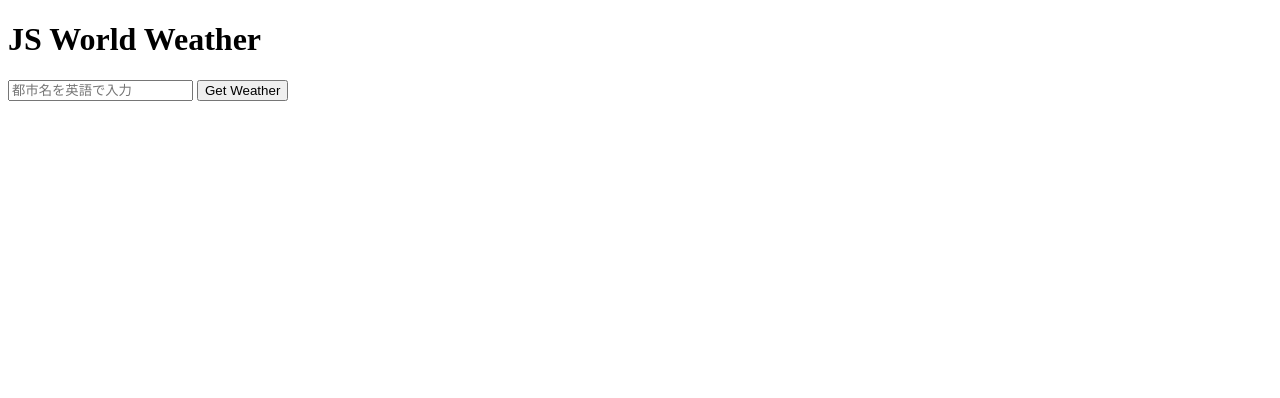
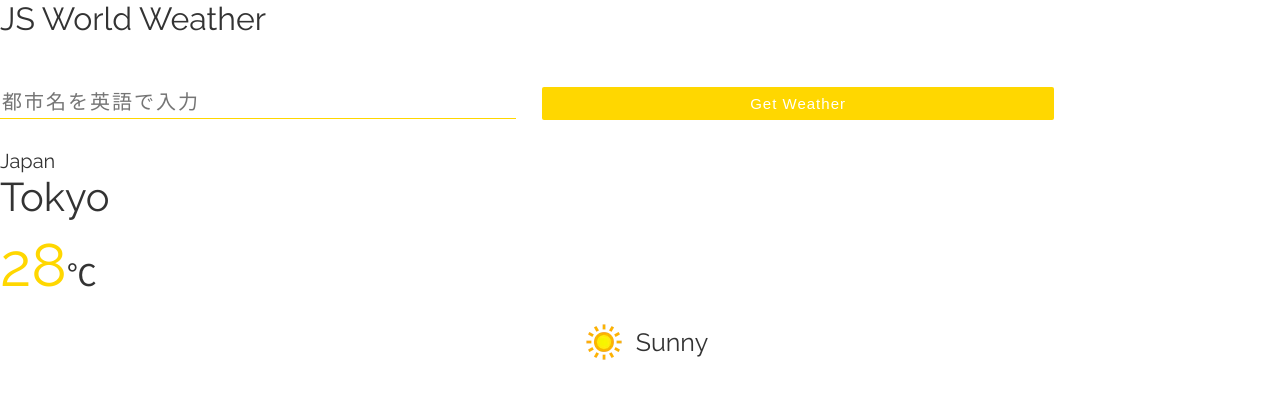
Before and after one commit to jasmine-tokudome/js-weather-app, a plain HTML site: page index.html in a window 1280 px wide. Drawn offline with Linux system fonts and the light colour scheme.

Commit message:
index.htmlを用意

```diff
--- a/index.html
+++ b/index.html
@@ -3,22 +3,29 @@
 <head>
     <meta charset="utf-8"/>
     <meta name="viewport" content="width=device-width, initial-scale=1"/>
+    <link rel="stylessheet" href="./styles/css"/>
     <link rel="icon" href="./favicon.ico"/>
     <link rel="stylesheet" href="./style.css"/>
     <title>JSウェザーアプリ</title>
 </head>
 <body>
-<div class="wrapper">
-    <div class="container">
+<div>
+    <div>
         <h1>JS World Weather</h1>
-        <form id="weather-form">
-            <input id="city-input" type="text" placeholder="都市名を英語で入力"/>
+        <form>
+            <input type="text" placeholder="都市名を英語で入力"/>
             <button type="submit">Get Weather</button>
         </form>
-        <div id="weather-results">
+        <div>
+            <div class="results-country">Japan</div>
+            <div class="results-city">Tokyo</div>
+            <div class="results-temp">28<span>℃</span></div>
+            <div class="results-condition">
+                <img src="./sunny-icon.png" alt=icon>
+                <span>Sunny</span>
+            </div>
         </div>
     </div>
 </div>
-<script src="./main.js"></script>
 </body>
 </html>
--- a/style.css
+++ b/style.css
@@ -0,0 +1,126 @@
+@import url('https://fonts.googleapis.com/css2?family=Noto+Sans+JP&display=swap');
+@import url('https://fonts.googleapis.com/css2?family=Raleway&display=swap');
+
+html {
+    font-size: 62.5%;
+}
+
+body {
+    font-family: 'Raleway','Noto Sans JP', sans-serif;
+    font-weight: 400;
+    font-size: 1.6rem;
+    font-display: swap;
+    color: #333;
+    margin: 0;
+    padding: 0;
+}
+
+/* 全体 */
+.wrapper {
+    width: 100vw;
+    height: 100vh;
+    display: flex;
+    justify-content: center;
+    align-items: center;
+    background: url("./background-image.jpg") center center no-repeat;
+    background-size: cover;
+}
+
+.container {
+    width: 50vw;
+    text-align: center;
+    padding: 40px 20px;
+    border-radius: 15px;
+    backdrop-filter: blur(20px);
+    box-shadow: 4px 4px 13px 5px rgba(0,0,0,0.25);
+}
+@media only screen and (max-width: 700px) {
+    .container{
+        width: 80vw;
+    }
+}
+
+/* タイトル */
+h1 {
+    font-weight: 400;
+    margin: 0px 0 50px;
+}
+
+/* フォームとボタン */
+input[type="text"] {
+    background-color: transparent;
+    border: 0;
+    border-bottom: solid 1px #FFD700;
+    width: 40%;
+    padding-bottom: 4px;
+    color: #fff !important;
+    font-weight: lighter;
+    letter-spacing: 2px;
+    margin-bottom: 30px;
+    margin-right: 20px;
+    font-size: 20px;
+}
+
+button {
+    width: 40%;
+    border: 0;
+    padding: 8px 20px;
+    margin: 0 2px;
+    border-radius: 2px;
+    letter-spacing: 1px;
+    font-size: 1.5rem;
+    cursor: pointer;
+    background-color: #FFD700;
+    color: #fff;
+}
+
+button:hover {
+    opacity: 0.9
+}
+
+*:focus {
+    outline: none;
+}
+
+/* 天気結果 */
+.results-city {
+    font-size: 4rem;
+}
+
+.results-country {
+    font-size: 2rem;
+}
+
+.results-temp {
+    font-size: 6rem;
+    margin: 10px 0;
+    color: #FFD700;
+}
+
+.results-temp > span {
+    font-size: 3rem;
+    color: #333;
+}
+
+.results-condition {
+    display: flex;
+    align-items: center;
+    justify-content: center;
+    font-size: 2.5rem;
+}
+
+/* ローディング */
+.loading {
+    border: 4px solid #FFD700;
+    border-top: 4px solid #ffffff;
+    border-radius: 50%;
+    width: 40px;
+    height: 40px;
+    margin: auto;
+    animation: spin 2s linear infinite;
+}
+
+@keyframes spin {
+    0% { transform: rotate(0deg); }
+    100% { transform: rotate(360deg); }
+}
```
Also changed, not shown: favicon.ico (added), sunny-icon.png (added), 1 other file.
